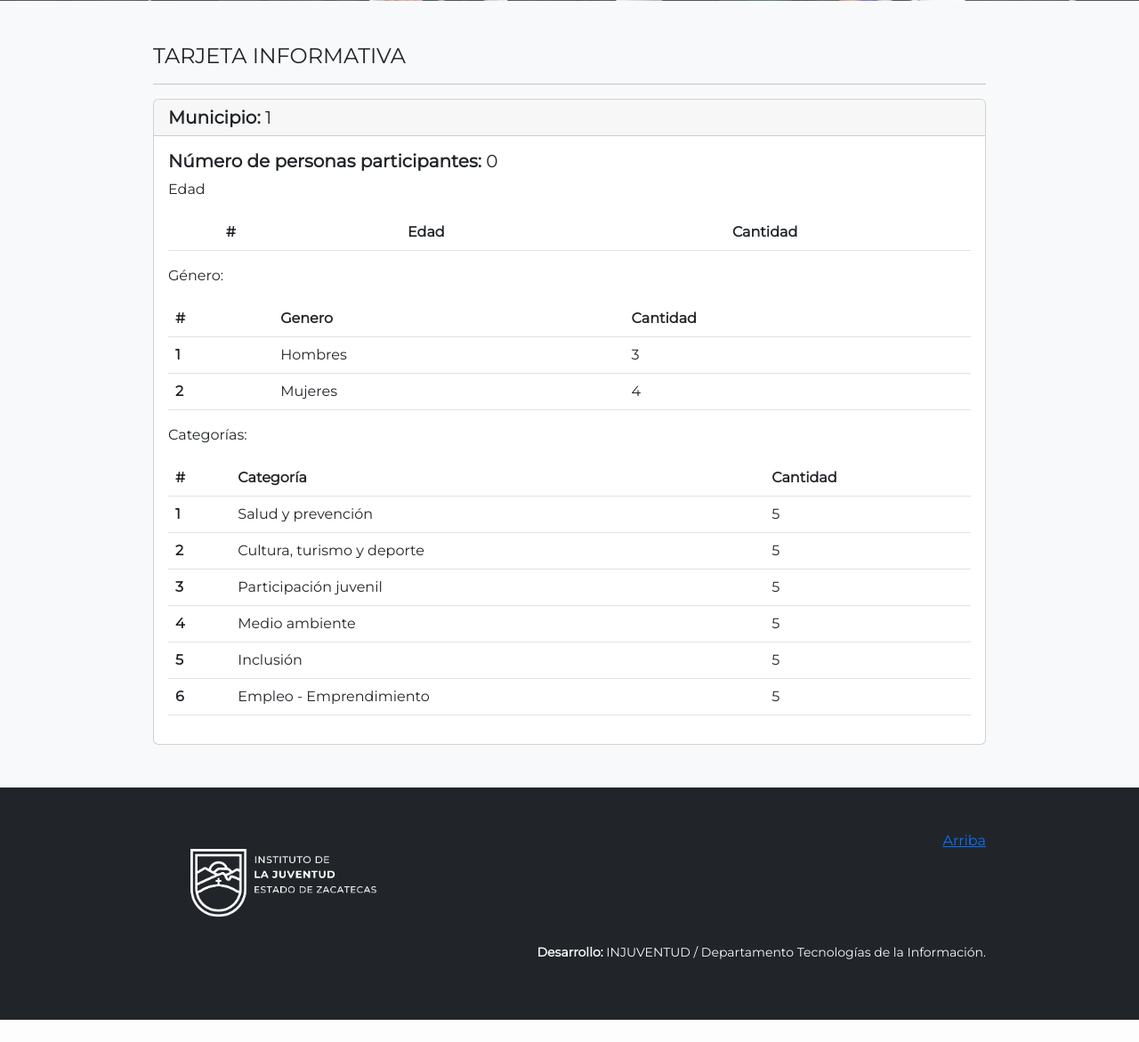
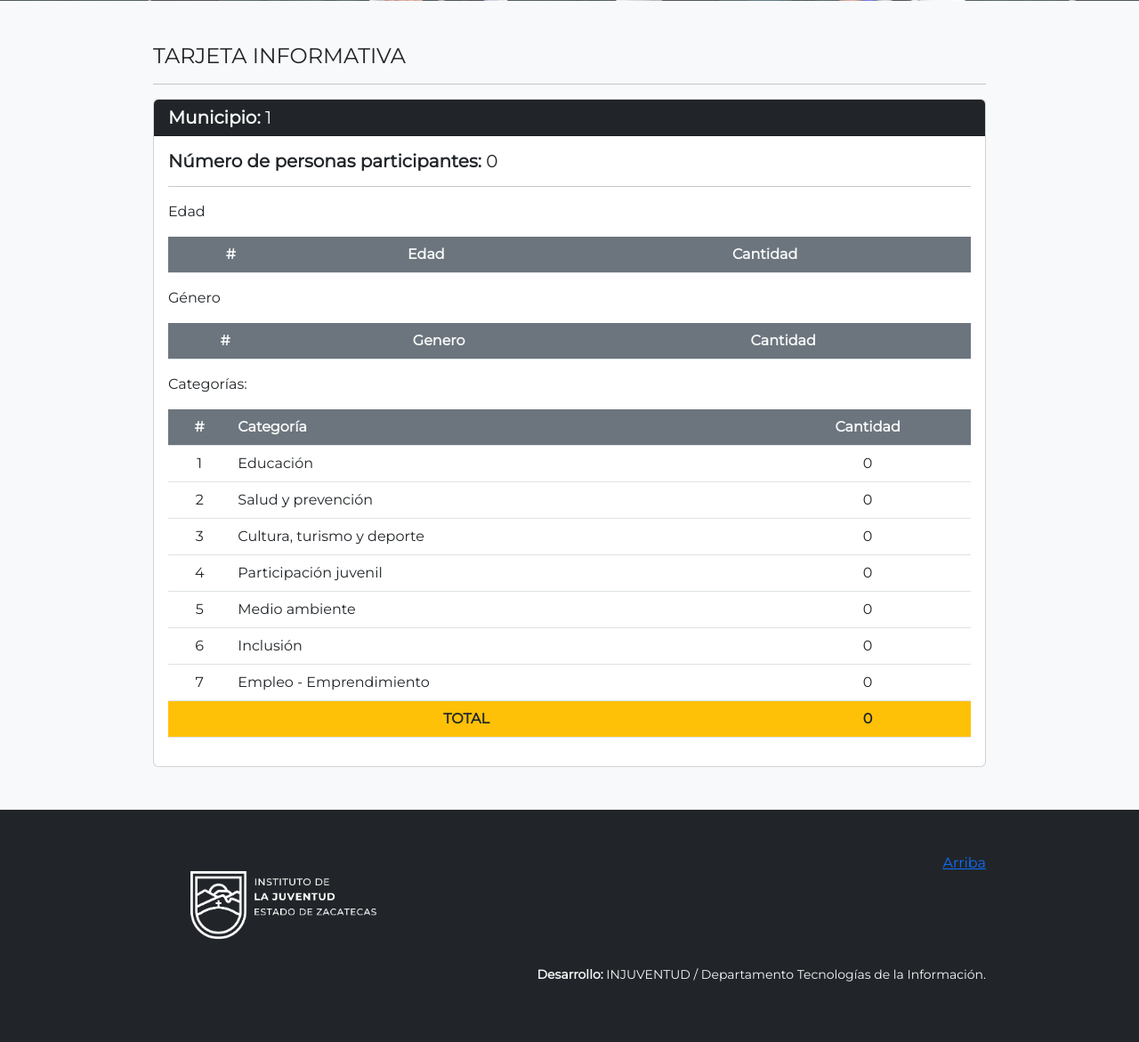
Before and after one commit to jesusrlv/foros_inj, a PHP site: page /card_mpio.php?mpio=1 in a window 1280 px wide. Shown: the part 719-1890 px from the top of the page at 89% size. Before the commit the page ends 1865 px from the top, so only its background shows below. Run offline with PHP 8.4, Linux system fonts and the light colour scheme; tables that the repository leaves empty hold one stand-in row (values such as "Sample post"); lists and menus that the app fills with data are empty; some libraries are stand-ins or nearby versions; some web fonts are replaced.

Commit message:
cards de reporte 2

```diff
--- a/card_mpio.php
+++ b/card_mpio.php
@@ -144,13 +144,14 @@
             ?>
 
             <div class="card">
-                <h5 class="card-header"><strong>Municipio: </strong><?php echo $mpio ?></h5>
+                <h5 class="card-header bg-dark text-light"><strong>Municipio: </strong><?php echo $mpio ?></h5>
                 <div class="card-body">
                     <h5 class="card-title"><strong>Número de personas participantes: </strong><?php echo $rowCardParticipantes['datoParticipantes'] ?></h5>
+                    <hr>
                     <p class="card-text">Edad</p>
 
                     <table class="table">
-                        <thead  class="text-center">
+                        <thead class="text-center bg-secondary text-light">
                             <tr>
                             <th scope="col">#</th>
                             <th scope="col">Edad</th>
@@ -173,67 +174,124 @@
                             ?>
                         </tbody>
                     </table>
-                    <p class="card-text">Género:</p>
+                    <p class="card-text">Género</p>
                     <table class="table">
-                        <thead>
+                        <thead class="text-center bg-secondary text-light">
                             <tr>
                             <th scope="col">#</th>
                             <th scope="col">Genero</th>
                             <th scope="col">Cantidad</th>
                             </tr>
                         </thead>
-                        <tbody>
-                            <tr>
-                            <th scope="row">1</th>
-                            <td>Hombres</td>
-                            <td>3</td>
+                        <tbody class="text-center">
+                        <?php
+                            $x = 0;
+                            while($rowCardGenero = $resultadoCardGenero->fetch_assoc()){
+                            $x++;
+                            echo'
+                            <tr class="text-center">
+                                <td>'.$x.'</td>
+                                <td>'.$rowCardGenero['genero'].'</td>
+                                <td>'.$rowCardGenero['cantidadGenero'].'</td>
                             </tr>
-                            <tr>
-                            <th scope="row">2</th>
-                            <td>Mujeres</td>
-                            <td>4
-
+                            ';
+                            }
+                            ?>
                         </tbody>
                     </table>
                     <p class="card-text">Categorías:</p>
                     <table class="table">
-                        <thead>
+                        <thead class=" bg-secondary text-light">
                             <tr>
-                            <th scope="col">#</th>
+                            <th class="text-center" scope="col">#</th>
                             <th scope="col">Categoría</th>
-                            <th scope="col">Cantidad</th>
+                            <th scope="col" class="text-center">Cantidad</th>
                             </tr>
                         </thead>
                         <tbody>
+
+                        <?php
+
+                            $tema1 = 0;
+                            $tema2 = 0;
+                            $tema3 = 0;
+                            $tema4 = 0;
+                            $tema5 = 0;
+                            $tema6 = 0;
+                            $tema7 = 0;
+                            while($rowCardCategorias = $resultadoCardCategorias->fetch_assoc()){
+
+                                if(!empty($rowCardCategorias['tema1'])){
+                                    $tema1++;
+                                }
+
+
+                                if(!empty($rowCardCategorias['tema2'])){
+                                    $tema2++;
+                                }
+
+
+                                if(!empty($rowCardCategorias['tema3'])){
+                                    $tema3++;
+                                }
+
+                                if(!empty($rowCardCategorias['tema4'])){
+                                    $tema4++;
+                                }
+
+                                if(!empty($rowCardCategorias['tema5'])){
+                                    $tema5++;
+                                }
+
+                                if(!empty($rowCardCategorias['tema6'])){
+                                    $tema6++;
+                                }
+
+                                if(!empty($rowCardCategorias['tema7'])){
+                                    $tema7++;
+                                }
+
+                            }
+                            ?>
                             <tr>
-                                <th scope="row">1</th>
-                                <td>Salud y prevención</td>
-                                <td>5</td>
+                                <td class="text-center">1</td>
+                                <td>Educación</td>
+                                <td class="text-center"><?php echo $tema1 ?></td>
                             </tr>
                             <tr>
-                                <th scope="row">2</th>
-                                <td>Cultura, turismo y deporte</td>
-                                <td>5</td>
+                                <td class="text-center">2</td>
+                                <td>Salud y prevención</td>
+                                <td class="text-center"><?php echo $tema2 ?></td>
                             </tr>
                             <tr>
-                                <th scope="row">3</th>
-                                <td>Participación juvenil</td>
-                                <td>5</td>
+                                <td class="text-center">3</td>
+                                <td>Cultura, turismo y deporte</td>
+                                <td class="text-center"><?php echo $tema3 ?></td>
                             </tr>
                             <tr>
-                                <th scope="row">4</th>
-                                <td>Medio ambiente</td>
-                                <td>5</td>
+                                <td class="text-center">4</td>
+                                <td>Participación juvenil</td>
+                                <td class="text-center"><?php echo $tema4 ?></td>
                             </tr>
                             <tr>
-                                <th scope="row">5</th>
-                                <td>Inclusión</td>
-                                <td>5</td>
+                                <td class="text-center">5</td>
+                                <td>Medio ambiente</td>
+                                <td class="text-center"><?php echo $tema5 ?></td>
                             </tr>
                             <tr>
-                                <th scope="row">6</th>
+                                <td class="text-center">6</td>
+                                <td>Inclusión</td>
+                                <td class="text-center"><?php echo $tema6 ?></td>
+                            </tr>
+                            <tr>
+                                <td class="text-center">7</td>
                                 <td>Empleo - Emprendimiento</td>
-                                <td>5</td>
+                                <td class="text-center"><?php echo $tema7 ?></td>
+                            </tr>
+                            <tr class="bg-warning">
+                                <!-- <td></td> -->
+                                <td colspan="2" class="text-center"><strong>TOTAL</strong></td>
+                                <td class="text-center"><strong><?php echo $total = $tema1+$tema2+$tema3+$tema4+$tema5+$tema6+$tema7 ?></strong></td>
                             </tr>
 
                         </tbody>
--- a/query/card.php
+++ b/query/card.php
@@ -5,7 +5,16 @@
     $resultadoCardParticipantes = $conn->query($sqlCardParticipantes);
     $rowCardParticipantes = $resultadoCardParticipantes->fetch_assoc();
 
+    // edad
     $sqlCardEdad = "SELECT edad, COUNT(*) as cantidadEdad FROM dato_programa WHERE procedencia = '$mpio' GROUP BY edad ORDER BY edad ASC";
     $resultadoCardEdad = $conn->query($sqlCardEdad);
-    // $rowCardEdad = $resultadoCardEdad->fetch_assoc();
+
+    // género
+    $sqlCardGenero = "SELECT genero, COUNT(*) as cantidadGenero FROM dato_programa WHERE procedencia = '$mpio' GROUP BY genero";
+    $resultadoCardGenero = $conn->query($sqlCardGenero);
+
+    // categorias
+    $sqlCardCategorias = "SELECT * FROM dato_programa WHERE procedencia = '$mpio'";
+    $resultadoCardCategorias = $conn->query($sqlCardCategorias);
+
 ?>
```
